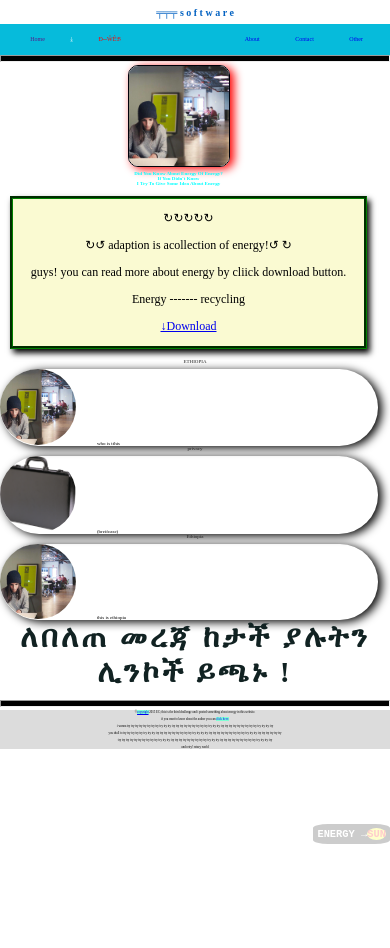
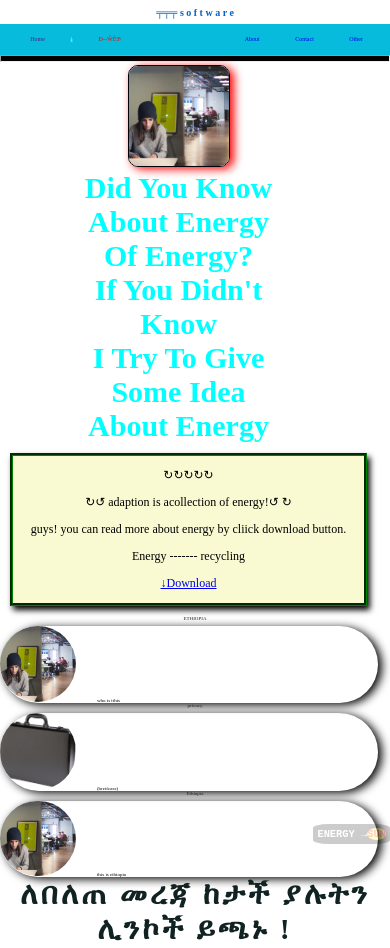
Before and after one commit to wubshet-adane/third-challenge, a plain HTML site: page index.html in a window 390 px wide. Shown: the top 948 px of the page. Before the commit the page ends 844 px from the top, so only its background shows below. Drawn offline with Linux system fonts and the light colour scheme.

Commit message:
Update index.html

```diff
--- a/index.html
+++ b/index.html
@@ -139,7 +139,7 @@
             text-align: center;
             font-size: 22px;
         }
-        @media only screen and ( max-width: 1000px) {
+        @media only screen and ( max-width: 900px) {
             body{
                 font-size: 10;
                 width: 100%;
@@ -219,7 +219,7 @@
                 color: aqua;
                 margin: 0px;
                 letter-spacing: 0px;
-                font-size: 5px;
+                font-size: 30px;
             }
             .images{
                 width: 97%;
```
